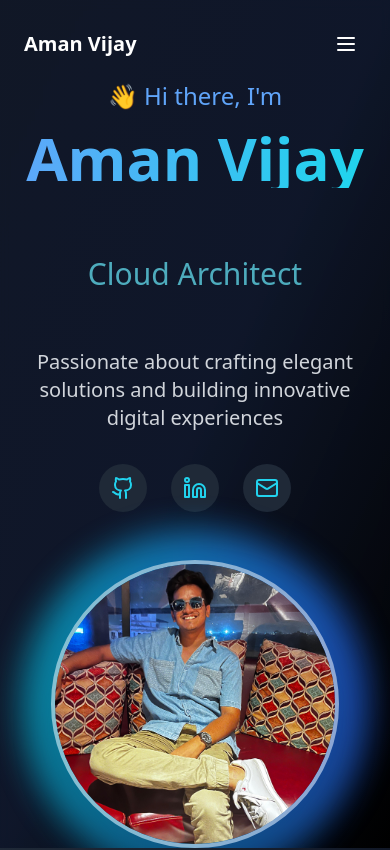
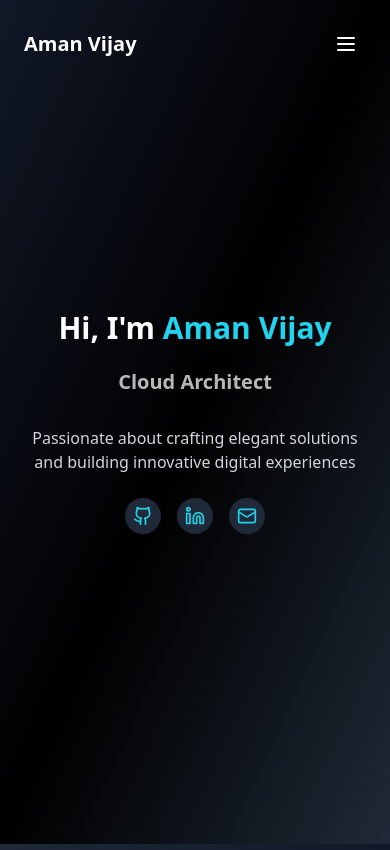
Before and after one commit to Aman-vijay/portfolio, a React (Vite) app: page / in a window 390 px wide. Shown: the top 850 px of the page. Built offline with nearby package versions, Linux system fonts and the light colour scheme.

Commit message:
Refactor HeroSection with improved responsive design and dynamic styling

```diff
--- a/src/components/HeroSection.tsx
+++ b/src/components/HeroSection.tsx
@@ -1,6 +1,7 @@
 import React from 'react';
 import { motion, AnimatePresence } from 'framer-motion';
 import { Github, Linkedin, Mail } from 'lucide-react';
+import { SOCIAL_URLS } from '../utils/urls';
 
 const roles = [
   "Full Stack Developer",
@@ -20,66 +21,38 @@ const HeroSection: React.FC<{ darkMode: boolean }> = ({ darkMode }) => {
   }, []);
 
   return (
-    <section
-      id="hero"
-      className={`relative min-h-screen flex items-center justify-center overflow-hidden
-        ${darkMode
-          ? 'bg-gradient-to-br from-gray-900 via-slate-900 to-black'
-          : 'bg-gradient-to-br from-blue-600 via-indigo-700 to-purple-800'}`}
-    >
-      {/* Animated background elements */}
-      <div className="absolute inset-0 overflow-hidden">
-        <motion.div
-          className={`absolute inset-0 opacity-30
-            ${darkMode ? 'bg-grid-white/5' : 'bg-grid-white/10'}`}
-          animate={{
-            backgroundPosition: ['0px 0px', '100px 100px'],
-          }}
-          transition={{
-            duration: 20,
-            repeat: Infinity,
-            repeatType: 'reverse',
-          }}
-        />
-        <div className={`absolute inset-0
-          ${darkMode
-            ? 'bg-gradient-to-br from-gray-900/80 via-slate-900/80 to-black/80'
-            : 'bg-gradient-to-br from-blue-600/80 via-indigo-700/80 to-purple-800/80'}
-          backdrop-blur-sm`}
-        />
-      </div>
+    <section className="relative min-h-screen flex items-center">
+      {/* Background gradient */}
+      <div className={`absolute inset-0 ${
+        darkMode
+          ? 'bg-gradient-to-br from-gray-900 via-black to-gray-800'
+          : 'bg-gradient-to-br from-blue-600 via-indigo-700 to-purple-800'
+      }`}></div>
 
-      {/* Main content */}
-      <div className="container mx-auto px-6 relative z-10">
-        <div className="flex flex-col md:flex-row items-center justify-between gap-12">
+      <div className="container mx-auto px-4 sm:px-6 lg:px-8 relative z-10">
+        <div className="flex flex-col md:flex-row items-center justify-between gap-8 md:gap-12">
           {/* Left column - Text content */}
           <motion.div
-            className="md:w-1/2 text-center md:text-left space-y-8"
-            initial={{ opacity: 0, x: -50 }}
-            animate={{ opacity: 1, x: 0 }}
+            className="w-full md:w-1/2 text-center md:text-left"
+            initial={{ opacity: 0 }}
+            animate={{ opacity: 1 }}
             transition={{ duration: 0.8 }}
           >
-            <motion.div
-              initial={{ opacity: 0, y: 20 }}
+            <motion.h1
+              className="text-3xl sm:text-4xl md:text-5xl lg:text-6xl font-bold mb-4 md:mb-6 text-white"
+              initial={{ opacity: 0, y: -20 }}
               animate={{ opacity: 1, y: 0 }}
               transition={{ delay: 0.2 }}
-              className="space-y-4"
             >
-              <span className={`text-2xl font-light block mt-20
-                ${darkMode ? 'text-blue-400' : 'text-blue-300'}`}>
-                👋 Hi there, I'm
-              </span>
-              <h1 className={`text-6xl font-bold bg-clip-text text-transparent
-                ${darkMode
-                  ? 'bg-gradient-to-r from-blue-400 via-cyan-400 to-teal-400'
-                  : 'bg-gradient-to-r from-pink-500 via-purple-500 to-indigo-500'}
-                animate-gradient`}>
-                Aman Vijay
-              </h1>
-            </motion.div>
+              Hi, I'm <span className={`${darkMode ? 'text-cyan-400' : 'text-yellow-300'}`}>Aman Vijay</span>
+            </motion.h1>
 
-            {/* Animated role text */}
-            <div className="h-24 flex items-center justify-center md:justify-start">
+            <motion.div
+              className="text-xl sm:text-2xl md:text-3xl font-bold mb-4 md:mb-6 h-12 text-white"
+              initial={{ opacity: 0, y: -20 }}
+              animate={{ opacity: 1, y: 0 }}
+              transition={{ delay: 0.4 }}
+            >
               <AnimatePresence mode="wait">
                 <motion.div
                   key={roleIndex}
@@ -87,17 +60,14 @@ const HeroSection: React.FC<{ darkMode: boolean }> = ({ darkMode }) => {
                   animate={{ opacity: 1, y: 0 }}
                   exit={{ opacity: 0, y: -20 }}
                   transition={{ duration: 0.5 }}
-                  className={`text-3xl font-light
-                    ${darkMode ? 'text-cyan-300' : 'text-blue-200'}`}
                 >
                   {roles[roleIndex]}
                 </motion.div>
               </AnimatePresence>
-            </div>
+            </motion.div>
 
-            {/* Description */}
             <motion.p
-              className={`text-xl max-w-xl
+              className={`text-base sm:text-lg md:text-xl max-w-xl mx-auto md:mx-0
                 ${darkMode ? 'text-gray-300' : 'text-gray-200'}`}
               initial={{ opacity: 0, y: 20 }}
               animate={{ opacity: 1, y: 0 }}
@@ -108,50 +78,51 @@ const HeroSection: React.FC<{ darkMode: boolean }> = ({ darkMode }) => {
 
             {/* Social links */}
             <motion.div
-              className="flex space-x-6 justify-center md:justify-start"
+              className="flex space-x-4 sm:space-x-6 justify-center md:justify-start mt-6 md:mt-8"
               initial={{ opacity: 0, y: 20 }}
               animate={{ opacity: 1, y: 0 }}
               transition={{ delay: 0.8 }}
             >
               {[
-                { href: "https://github.com/Aman-vijay", Icon: Github },
-                { href: "https://linkedin.com/in/amanvijay04", Icon: Linkedin },
-                { href: "mailto:shivamvj04@gmail.com", Icon: Mail }
+                { href: SOCIAL_URLS.GITHUB, Icon: Github },
+                { href: SOCIAL_URLS.LINKEDIN, Icon: Linkedin },
+                { href: SOCIAL_URLS.EMAIL, Icon: Mail }
               ].map(({ href, Icon }, index) => (
                 <motion.a
                   key={href}
                   href={href}
                   target="_blank"
                   rel="noopener noreferrer"
-                  className={`p-3 rounded-full transition-colors
+                  className={`p-2 sm:p-3 rounded-full transition-colors
                     ${darkMode
                       ? 'bg-gray-800 hover:bg-gray-700'
                       : 'bg-white/10 hover:bg-white/20'}`}
                   whileHover={{ scale: 1.1 }}
                   whileTap={{ scale: 0.95 }}
                 >
-                  <Icon size={24} className={darkMode ? 'text-cyan-400' : 'text-white'} />
+                  <Icon size={20} className={darkMode ? 'text-cyan-400' : 'text-white'} />
                 </motion.a>
               ))}
             </motion.div>
           </motion.div>
 
-          {/* Right column - Profile image */}
+          {/* Right column - Profile image (hidden on mobile) */}
           <motion.div
-            className="md:w-1/2 flex justify-center"
-            initial={{ opacity: 0, x: 50 }}
-            animate={{ opacity: 1, x: 0 }}
+            className="md:w-1/2 hidden md:flex justify-center"
+            initial={{ opacity: 0, scale: 0.8 }}
+            animate={{ opacity: 1, scale: 1 }}
             transition={{ duration: 0.8 }}
           >
             <div className="relative">
               <motion.div
-                className={`absolute -inset-4 rounded-full blur-lg opacity-75
-                  ${darkMode
+                className={`absolute inset-0 rounded-full blur-2xl opacity-70 ${
+                  darkMode
                     ? 'bg-gradient-to-r from-cyan-500 to-blue-600'
-                    : 'bg-gradient-to-r from-blue-500 to-purple-600'}`}
+                    : 'bg-gradient-to-r from-pink-500 to-yellow-500'
+                }`}
                 animate={{
-                  scale: [1, 1.1, 1],
-                  opacity: [0.5, 0.8, 0.5],
+                  scale: [1, 1.2, 1],
+                  opacity: [0.7, 0.4, 0.7],
                 }}
                 transition={{
                   duration: 4,
@@ -159,8 +130,8 @@ const HeroSection: React.FC<{ darkMode: boolean }> = ({ darkMode }) => {
                   repeatType: "reverse",
                 }}
               />
-             <img
-                  src="./Aman.jpg"
+              <img
+                src="./Aman.jpg"
                 alt="Profile"
                 className="relative w-72 h-72 object-cover rounded-full border-4 border-white/50 shadow-2xl"
               />
```
